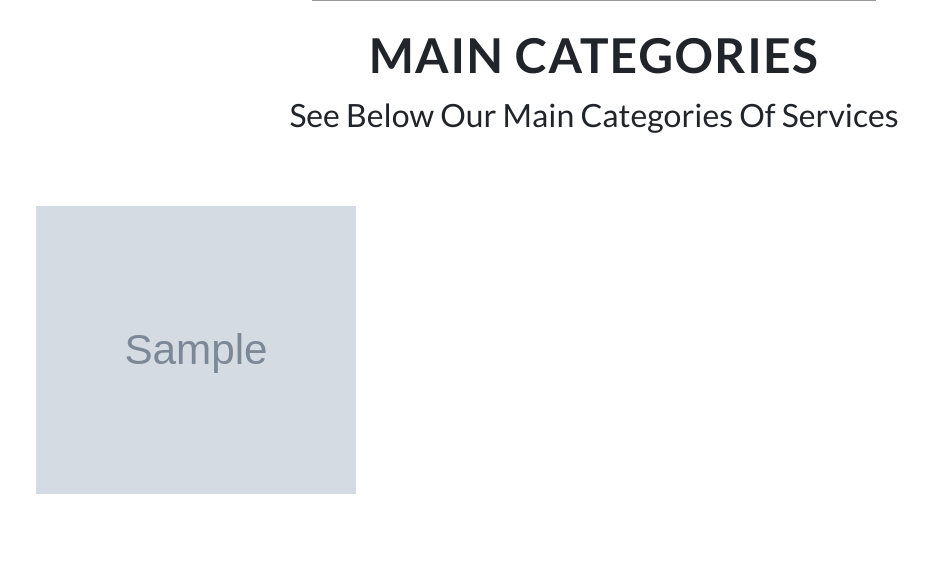
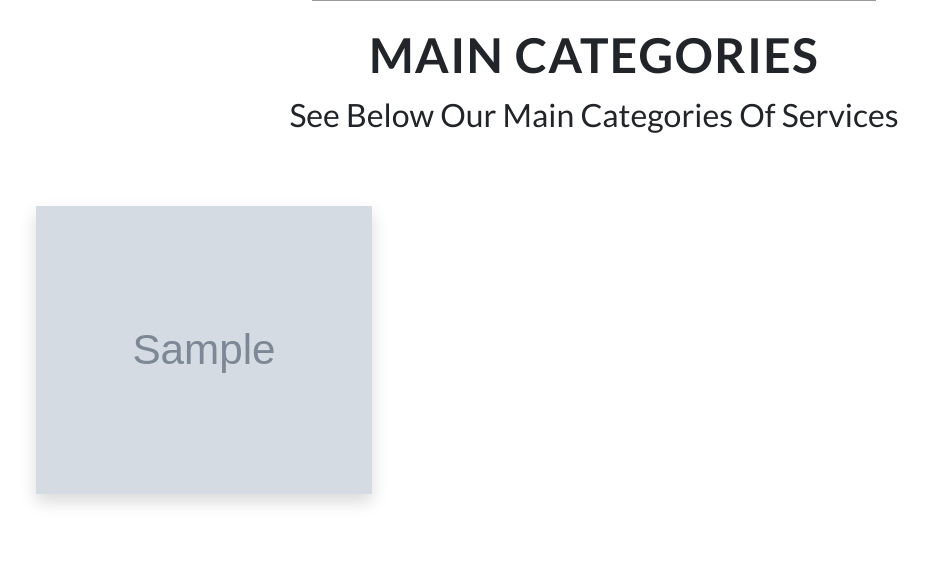
Before and after one commit to Astig-1982/Solid-Properties-Project, a Django app: page / in a window 1280 px wide. Shown: the part 626-1191 px from the top of the page, without its empty margins (46-975 px from the left). Before the commit the page ends 1120 px from the top, so only its background shows below. Run offline with Django 3.2, Linux system fonts and the light colour scheme; tables that the repository leaves empty hold one stand-in row (values such as "Sample post"); grey boxes marked "Sample" are stand-in pictures; some libraries are stand-ins or nearby versions.

Commit message:
Added shaddow effect at category images

```diff
--- a/home/templates/home/index.html
+++ b/home/templates/home/index.html
@@ -24,7 +24,7 @@
     <div class="row">
         {% for category in categories %}
             <div class="col-12 col-md-4 category-column">
-                <img class="category-image" src="{{ category.image.url }}" alt="{{ category.name }}">
+                <img class="category-image shadow mb-5 bg-white" src="{{ category.image.url }}" alt="{{ category.name }}">
             </div>
         {% endfor %}
     </div>
--- a/static/css/base.css
+++ b/static/css/base.css
@@ -87,7 +87,7 @@ body {
 }
 
 .category-image {
-    width: 20rem;
+    width: 21rem;
     height: 18rem;
 }
 
```
